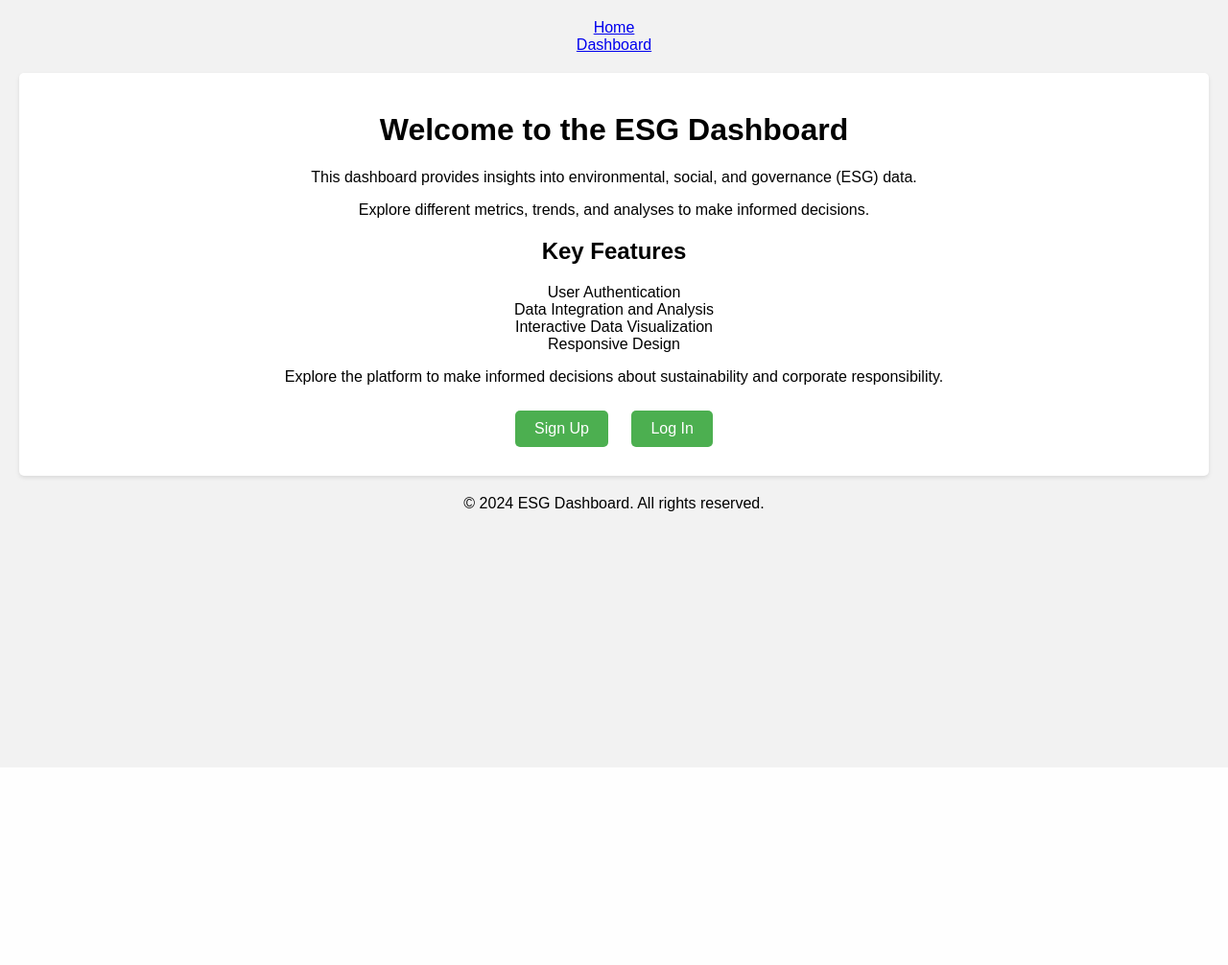
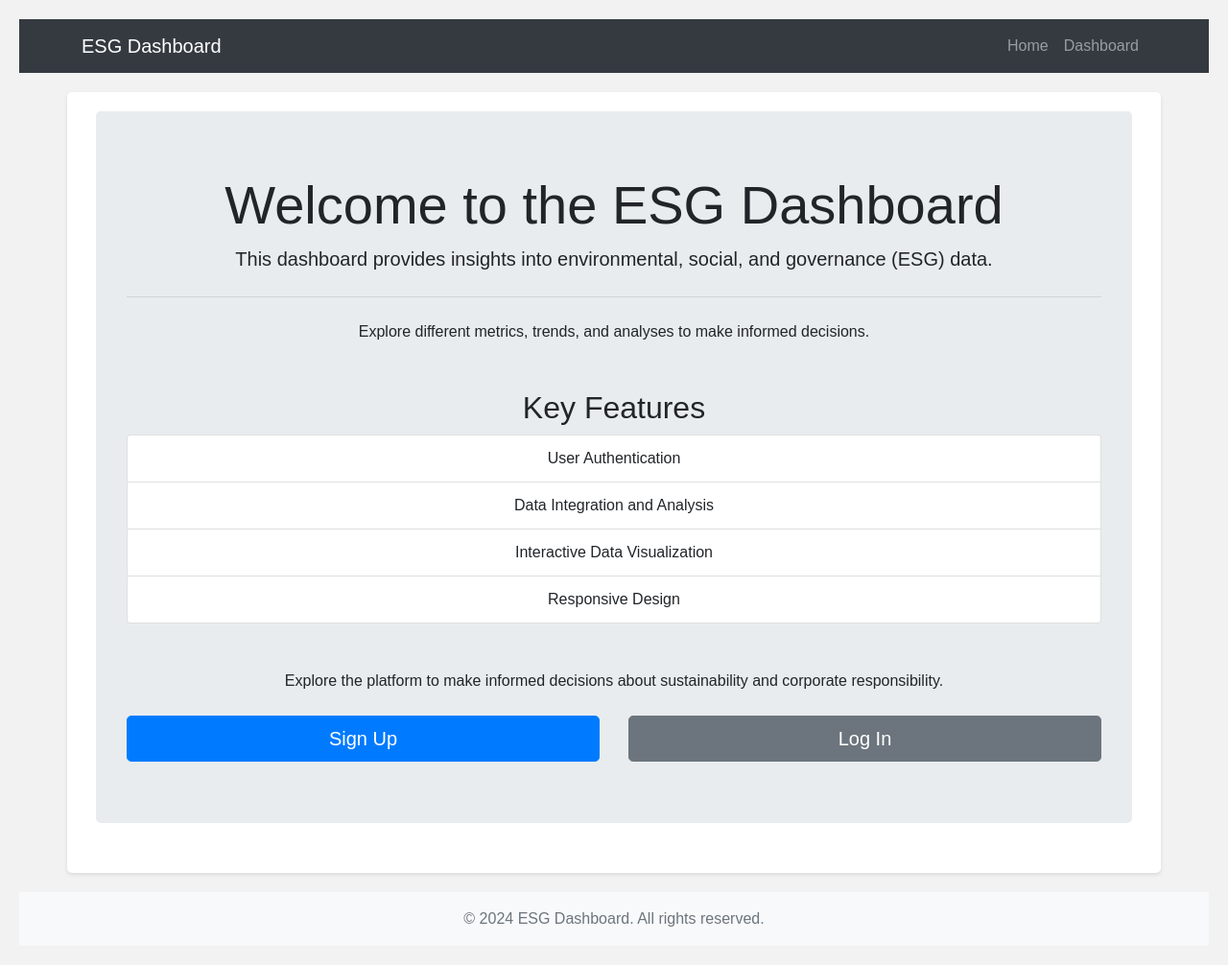
Before and after one commit to Mado007/ESG_Analysis_Platform, a Flask app: page / in a window 1280 px wide. Shown: the whole page at 96% size. Before the commit the page ends 533 px from the top, so only its background shows below. Run offline with Flask 3, Linux system fonts and the light colour scheme; some libraries are stand-ins or nearby versions.

Commit message:
used a Bootstrap to  improved navigation

```diff
--- a/app/routes.py
+++ b/app/routes.py
@@ -4,6 +4,8 @@ from flask_login import login_user
 from app import app, db
 from app.models import User
 from app.forms import LoginForm
+import pandas as pd
+import plotly.express as px
 
  # Import the LoginForm class from the forms.py file
 
@@ -11,7 +13,23 @@ from app.forms import LoginForm
 @app.route('/')
 @app.route('/index')
 def index():
-    return render_template('index.html', title='Home')
+    # Create sample data for demonstration
+    df = pd.DataFrame({
+        'Country': ['USA', 'Canada', 'UK', 'Germany', 'France'],
+        'ESG_Score': [80, 75, 70, 85, 78],
+        'Environmental': [85, 80, 75, 90, 82],
+        'Social': [78, 76, 72, 80, 75],
+        'Governance': [82, 79, 76, 88, 80]
+    })
+
+    # Create a bar chart using Plotly
+    fig = px.bar(df, x='Country', y='ESG_Score', title='ESG Scores by Country')
+
+    # Convert the Plotly figure to HTML format
+    plot_html = fig.to_html(full_html=False, default_height=500)
+
+    # Render the index.html template with the Plotly plot embedded
+    return render_template('index.html', plot=plot_html)
 
 # About route
 @app.route('/about')
@@ -47,3 +65,7 @@ def login():
 
     # Render the login form template
     return render_template('login.html', title='Sign In', form=form)
+
+# Run the-app
+if __name__ == '__main__':
+    app.run(debug=True)
--- a/app/templates/base.html
+++ b/app/templates/base.html
@@ -6,27 +6,49 @@
     <meta charset="UTF-8">
     <meta name="viewport" content="width=device-width, initial-scale=1.0">
     <title>{% block title %}ESG Dashboard{% endblock %}</title>
-    <link rel="stylesheet" href="static\style.css">
+    <!-- Include Bootstrap CSS -->
+    <link rel="stylesheet" href="https://stackpath.bootstrapcdn.com/bootstrap/4.5.2/css/bootstrap.min.css">
+    <!-- Link to your custom CSS file -->
+    <link rel="stylesheet" href="{{ url_for('static', filename='style.css') }}">
     {% block extra_styles %}{% endblock %}
 </head>
 <body>
     <header>
-        <nav>
-            <ul>
-                <li><a href="/">Home</a></li>
-                <li><a href="/dashboard">Dashboard</a></li>
-                <!-- Add more navigation links as needed -->
-            </ul>
+        <nav class="navbar navbar-expand-lg navbar-dark bg-dark">
+            <div class="container">
+                <a class="navbar-brand" href="/">ESG Dashboard</a>
+                <button class="navbar-toggler" type="button" data-toggle="collapse" data-target="#navbarNav" aria-controls="navbarNav" aria-expanded="false" aria-label="Toggle navigation">
+                    <span class="navbar-toggler-icon"></span>
+                </button>
+                <div class="collapse navbar-collapse" id="navbarNav">
+                    <ul class="navbar-nav ml-auto">
+                        <li class="nav-item">
+                            <a class="nav-link" href="/">Home</a>
+                        </li>
+                        <li class="nav-item">
+                            <a class="nav-link" href="/dashboard">Dashboard</a>
+                        </li>
+                        <!-- Add more navigation links as needed -->
+                    </ul>
+                </div>
+            </div>
         </nav>
     </header>
-    <main>
+    <main role="main" class="container">
         {% block content %}
         {% endblock %}
     </main>
-    <footer>
-        <p>&copy; 2024 ESG Dashboard. All rights reserved.</p>
+    <footer class="footer mt-auto py-3 bg-light">
+        <div class="container">
+            <span class="text-muted">&copy; 2024 ESG Dashboard. All rights reserved.</span>
+        </div>
     </footer>
-    <script src="static\script.js"></script> <!-- Include the JavaScript file -->
+    <!-- Include Bootstrap JS and jQuery -->
+    <script src="https://code.jquery.com/jquery-3.5.1.slim.min.js"></script>
+    <script src="https://cdn.jsdelivr.net/npm/@popperjs/core@2.5.4/dist/umd/popper.min.js"></script>
+    <script src="https://stackpath.bootstrapcdn.com/bootstrap/4.5.2/js/bootstrap.min.js"></script>
+    <!-- Include your custom JavaScript file -->
+    <script src="{{ url_for('static', filename='script.js') }}"></script>
     {% block extra_scripts %}{% endblock %}
 </body>
 </html>
--- a/app/templates/index.html
+++ b/app/templates/index.html
@@ -3,23 +3,28 @@
 {% block title %}Home - ESG Dashboard{% endblock %}
 
 {% block content %}
-    <h1>Welcome to the ESG Dashboard</h1>
-    <p>This dashboard provides insights into environmental, social, and governance (ESG) data.</p>
-    <p>Explore different metrics, trends, and analyses to make informed decisions.</p>
-    <section>
-        <h2>Key Features</h2>
-        <ul>
-            <li>User Authentication</li>
-            <li>Data Integration and Analysis</li>
-            <li>Interactive Data Visualization</li>
-            <li>Responsive Design</li>
-        </ul>
-    </section>
-    <section>
-        <p>Explore the platform to make informed decisions about sustainability and corporate responsibility.</p>
-        <div class="cta-buttons">
-            <a href="/register" class="button">Sign Up</a>
-            <a href="/login" class="button">Log In</a>
+    <div class="container">
+        <div class="jumbotron">
+            <h1 class="display-4">Welcome to the ESG Dashboard</h1>
+            <p class="lead">This dashboard provides insights into environmental, social, and governance (ESG) data.</p>
+            <hr class="my-4">
+            <p>Explore different metrics, trends, and analyses to make informed decisions.</p>
+            <h2 class="mt-5">Key Features</h2>
+            <ul class="list-group">
+                <li class="list-group-item">User Authentication</li>
+                <li class="list-group-item">Data Integration and Analysis</li>
+                <li class="list-group-item">Interactive Data Visualization</li>
+                <li class="list-group-item">Responsive Design</li>
+            </ul>
+            <p class="mt-5">Explore the platform to make informed decisions about sustainability and corporate responsibility.</p>
+            <div class="row mt-4">
+                <div class="col-md-6">
+                    <a href="/register" class="btn btn-primary btn-lg btn-block">Sign Up</a>
+                </div>
+                <div class="col-md-6">
+                    <a href="/login" class="btn btn-secondary btn-lg btn-block">Log In</a>
+                </div>
+            </div>
         </div>
-    </section>
+    </div>
 {% endblock %}
```
